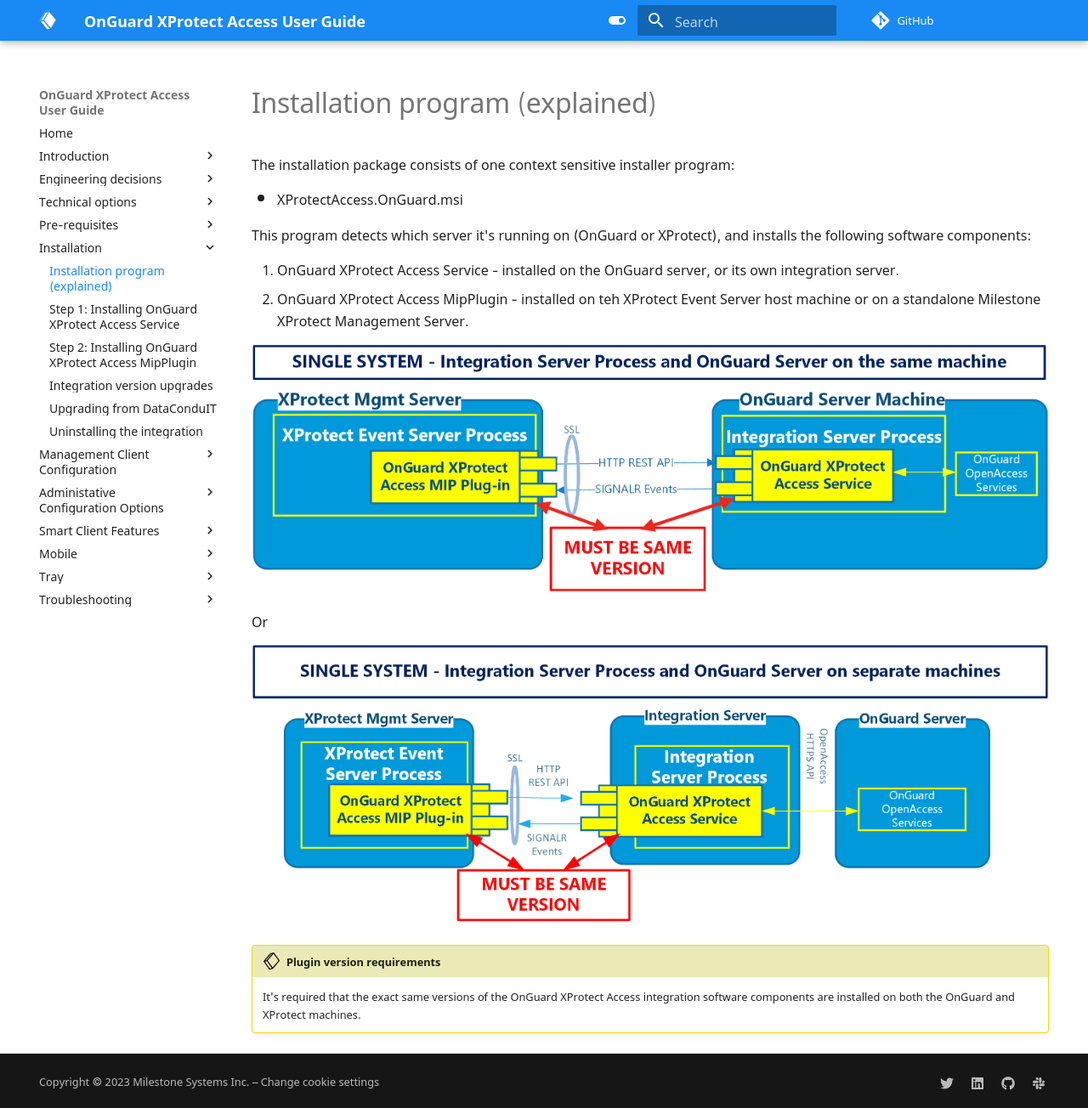
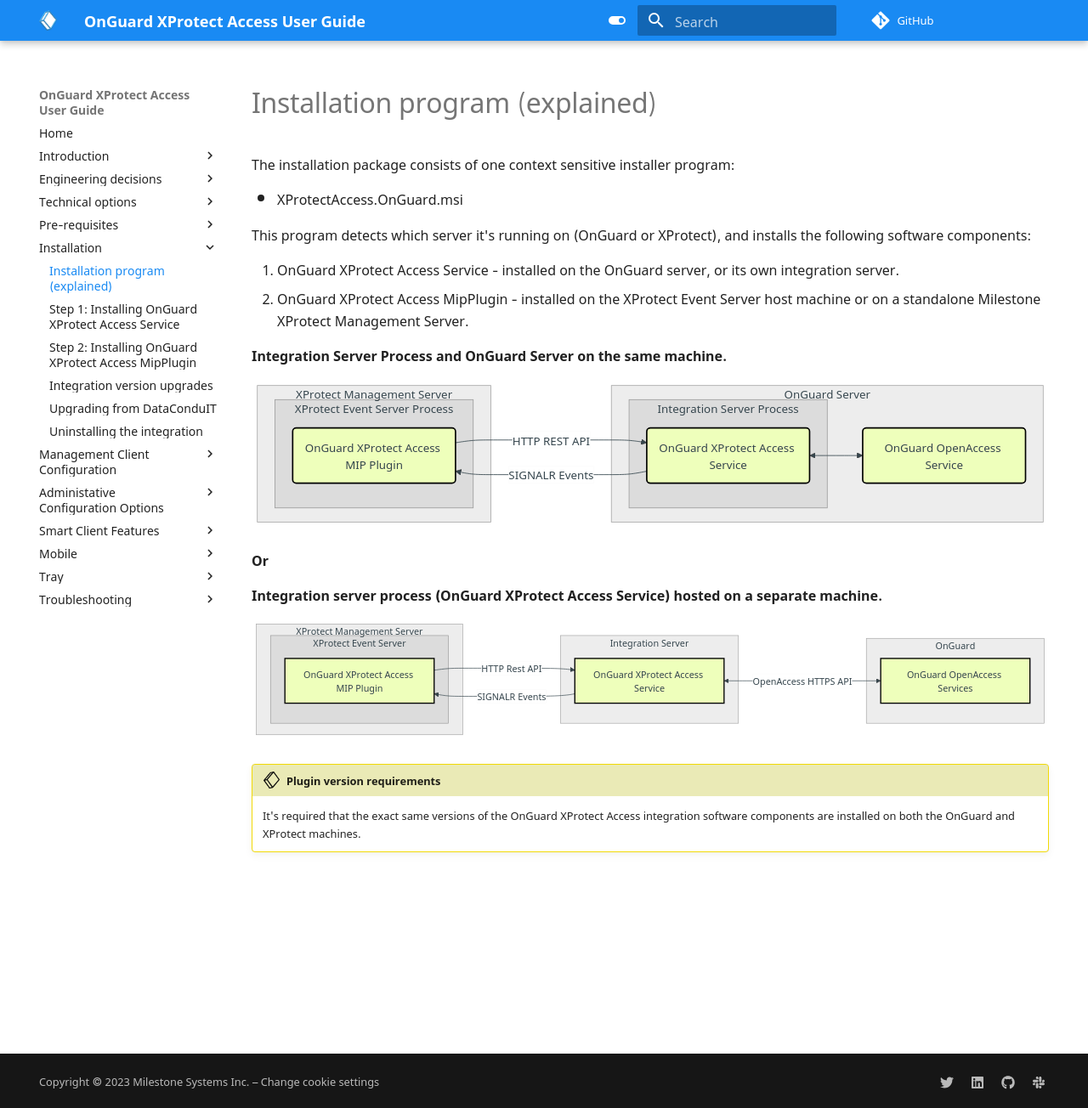
Before and after one commit to mjt-milestone/XPALenelS2DocSite, an MkDocs documentation site: the page built from docs/Install/index.md, in a window 1280 px wide and 1304 px high. Shown: the whole window at 85% size. Built offline with MkDocs 1.6.1 and Material for MkDocs 9.7.7, drawn with Linux system fonts in a browser that asks for light colours; comment, search, counter and statistics services are not loaded; some of the changed lines change nothing that is shown.

Commit message:
Install mermaids

````diff
--- a/docs/Install/index.md
+++ b/docs/Install/index.md
@@ -11,13 +11,52 @@
 This program detects which server it's running on (OnGuard or XProtect), and installs the following software components:
 
 1. OnGuard XProtect Access Service - installed on the OnGuard server, or its own integration server.
-2. OnGuard XProtect Access MipPlugin - installed on teh XProtect Event Server host machine or on a standalone Milestone XProtect Management Server.
+2. OnGuard XProtect Access MipPlugin - installed on the XProtect Event Server host machine or on a standalone Milestone XProtect Management Server.
 
-![Standard](img/SinglewWarn.png)
+**Integration Server Process and OnGuard Server on the same machine.**
+``` mermaid
+flowchart LR
+    a("OnGuard XProtect Access MIP Plugin"):::XPClass -- "HTTP REST API" --> b("OnGuard XProtect Access Service"):::XPClass
+    b("OnGuard XProtect Access Service"):::XPClass -- "SIGNALR Events" --> a("OnGuard XProtect Access MIP Plugin"):::XPClass
 
-Or
+    subgraph "OnGuard Server"
+        direction TB
+        subgraph "Integration Server Process"
+        b("OnGuard XProtect Access Service"):::XPClass
+        end
+    b("OnGuard XProtect Access Service"):::XPClass <--> c("OnGuard OpenAccess Service"):::XPClass
+    end
+    subgraph "XProtect Management Server"
+        direction TB
+        subgraph "XProtect Event Server Process"
+        a("OnGuard XProtect Access MIP Plugin"):::XPClass
+        end
+    end
+    classDef XPClass fill:#efb, stroke:#000, stroke-width:2px
+```
 
-![IntSrv](img/IntegratewWarn.png)
+**Or**
+
+**Integration server process (OnGuard XProtect Access Service) hosted on a separate machine.**
+```mermaid
+flowchart LR
+    A-->|HTTP Rest API|B
+    B<-->|OpenAccess HTTPS API|C
+    B-->|SIGNALR Events|A
+    subgraph XProtect Management Server
+        subgraph XProtect Event Server
+        A[OnGuard XProtect Access MIP Plugin]:::XPClass
+        end
+    end
+    subgraph Integration Server
+    B[OnGuard XProtect Access Service]:::XPClass
+    end
+    subgraph OnGuard
+    C[OnGuard OpenAccess Services]:::XPClass
+    end
+
+    classDef XPClass fill:#efb, stroke:#000, stroke-width:2px
+```
 
 !!! glass "Plugin version requirements"
     It's required that the exact same versions of the OnGuard XProtect Access integration software components are installed on both the OnGuard and XProtect machines.
````
